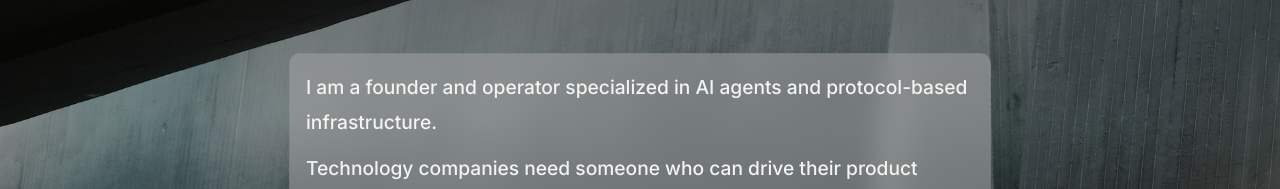
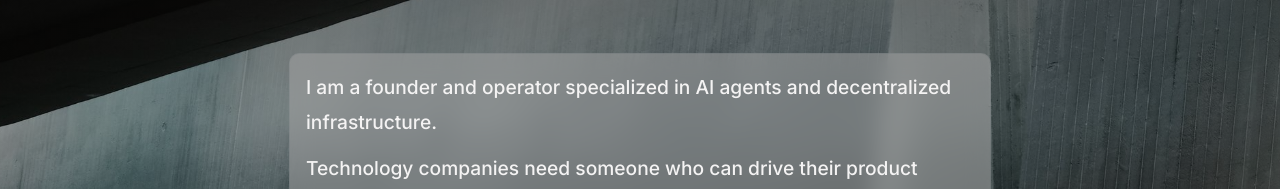
Before and after one commit to AgenticMindset/nextjs-boilerplate, a Next.js app: page / in a window 1280 px wide. Shown: the part 201-390 px from the top of the page. Built offline with nearby package versions, Linux system fonts and the light colour scheme.

Commit message:
home update

```diff
--- a/app/page.tsx
+++ b/app/page.tsx
@@ -20,7 +20,7 @@ export default function Home() {
           </h1>
           <div className="hero__subtitle animate-in animate-in--delay-2">
             <p style={{ marginBottom: "12px" }}>
-              I am a founder and operator specialized in AI agents and protocol-based infrastructure.
+              I am a founder and operator specialized in AI agents and decentralized infrastructure.
             </p>
             <p>
               Technology companies need someone who can drive their product strategy and turn it into commercial traction
```
